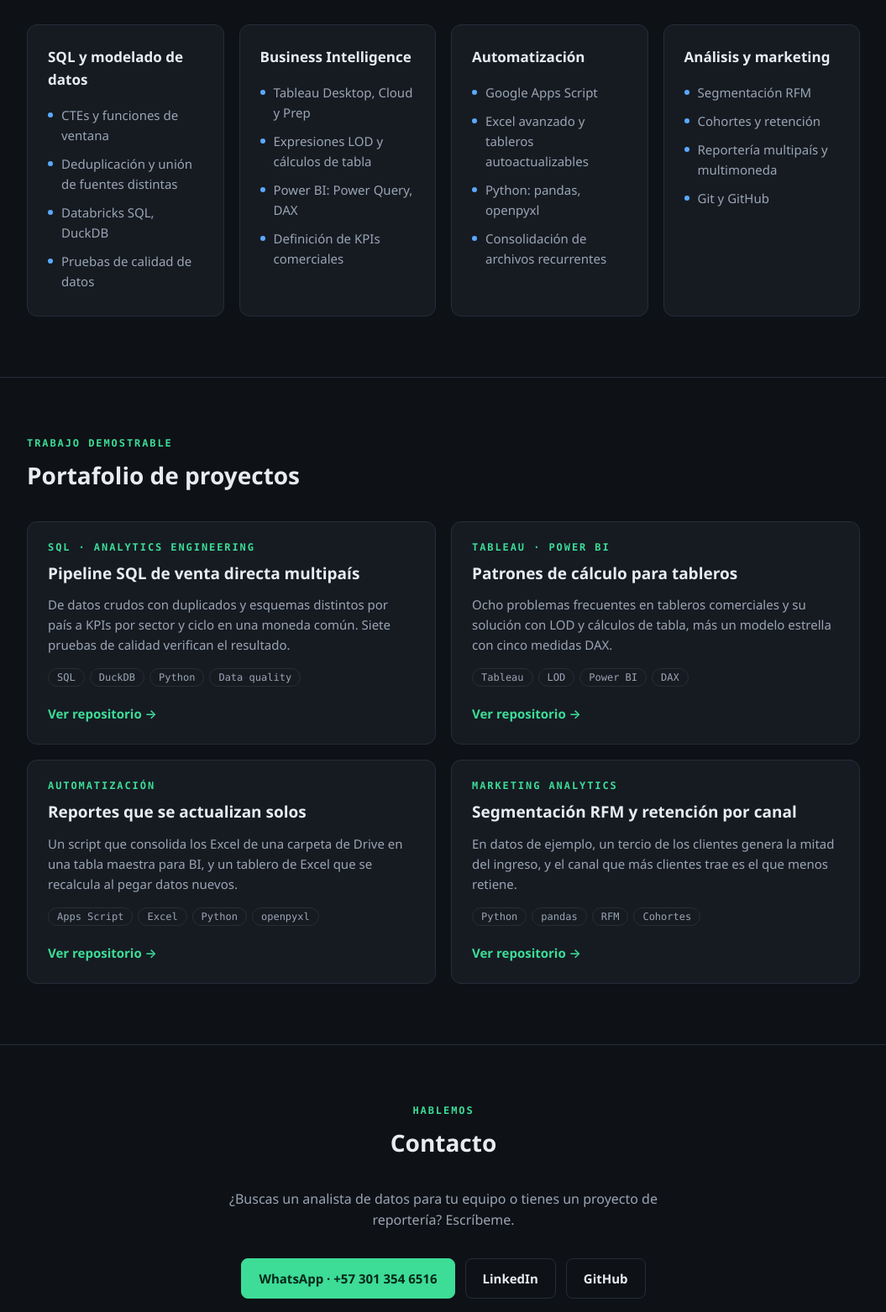
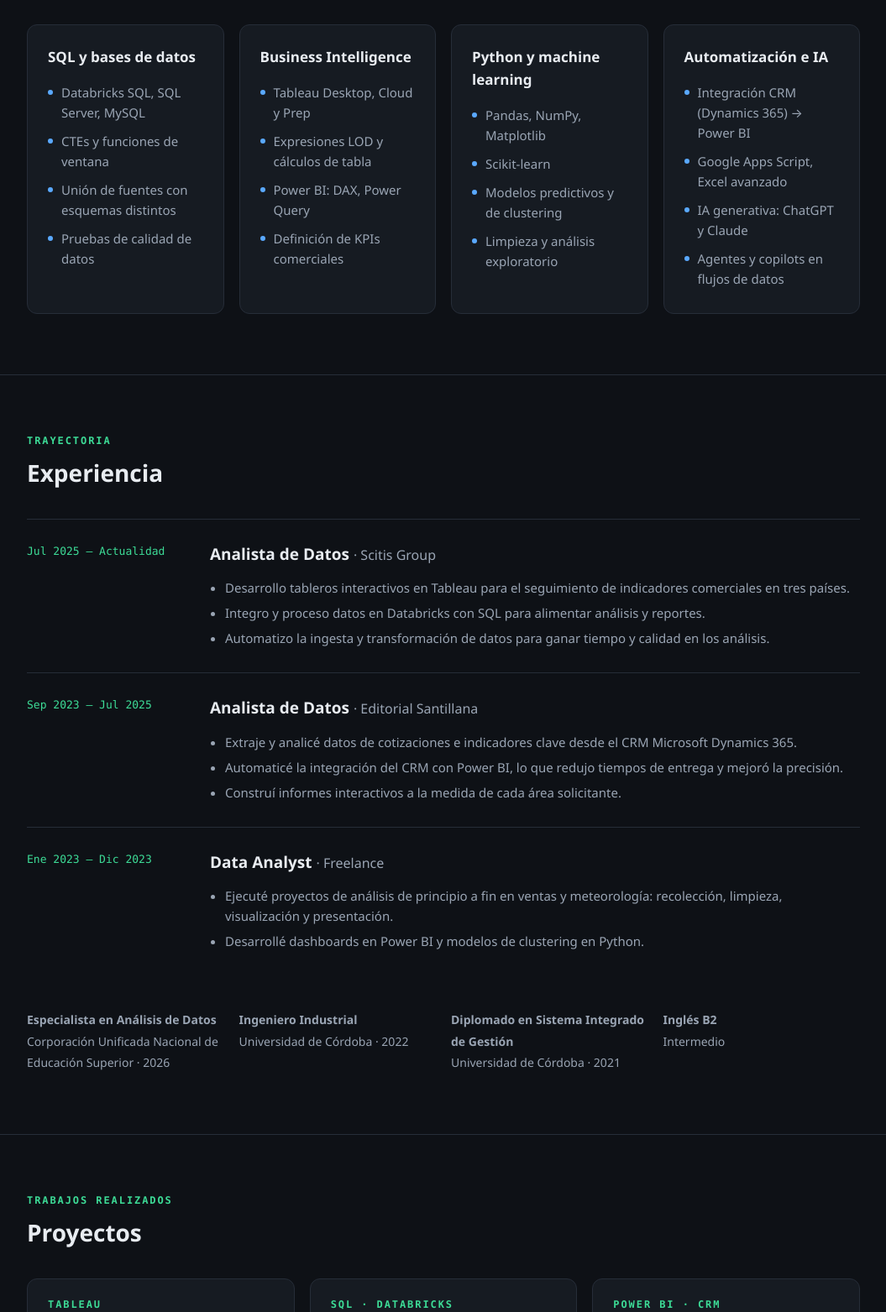
Before and after one commit to SSANCHEZ904/portafolio, a plain HTML site: page index.html in a window 1280 px wide. Shown: the part 921-2484 px from the top of the page at 84% size, without its empty margins (112-1167 px from the left). Drawn offline with Linux system fonts and the light colour scheme.

Commit message:
Revise portfolio content and improve layout responsiveness
Updated the portfolio description and skills section to include Python and machine learning. Adjusted layout properties for various elements to improve responsiveness and visual consistency.

```diff
--- a/index.html
+++ b/index.html
@@ -4,7 +4,7 @@
 <meta charset="utf-8">
 <meta name="viewport" content="width=device-width, initial-scale=1">
 <title>Sebastian Sanchez | Analista de Datos & BI</title>
-<meta name="description" content="Portafolio de Sebastian Sanchez: SQL, Tableau, Power BI y automatización de reportes.">
+<meta name="description" content="Portafolio de Sebastian Sanchez: Tableau, Power BI, SQL, Python y automatización de reportes.">
 <style>
 :root{--bg:#0e1116;--panel:#161b22;--line:#262d38;--ink:#e8ecf1;--soft:#9aa5b4;--acc:#3ddc97;--acc2:#5aa9ff}
 *{box-sizing:border-box;margin:0}
@@ -41,19 +41,27 @@ h2{font-size:28px;margin:10px 0 32px}
 .card ul{list-style:none;padding:0;color:var(--soft);font-size:15px}
 .card li{padding:5px 0 5px 16px;position:relative}
 .card li:before{content:"";position:absolute;left:0;top:14px;width:6px;height:6px;border-radius:50%;background:var(--acc2)}
-.proj{grid-template-columns:repeat(auto-fit,minmax(min(100%,440px),1fr))}
+.proj{grid-template-columns:repeat(auto-fit,minmax(min(100%,300px),1fr))}
 .proj .card{display:flex;flex-direction:column}
-.proj p{color:var(--soft);font-size:15px;margin-bottom:16px}
+.proj p{color:var(--soft);font-size:15px;margin-bottom:18px}
 .proj h3{font-size:19px;margin:10px 0}
-.chips{display:flex;flex-wrap:wrap;gap:6px;margin-bottom:20px}
+.chips{display:flex;flex-wrap:wrap;gap:6px;margin-top:auto}
 .chips span{font:12px ui-monospace,Consolas,monospace;border:1px solid var(--line);border-radius:20px;padding:3px 10px;color:var(--soft)}
-.more{margin-top:auto;color:var(--acc);font-weight:600;font-size:15px}
-.more:hover{text-decoration:underline}
+.job{display:grid;grid-template-columns:190px 1fr;gap:8px 28px;padding:26px 0;border-top:1px solid var(--line)}
+.job:first-of-type{border-top:0;padding-top:0}
+.job .when{color:var(--acc);font:13px ui-monospace,Consolas,monospace;padding-top:4px}
+.job h3{font-size:19px}
+.job h3 small{color:var(--soft);font-weight:400;font-size:16px}
+.job ul{color:var(--soft);font-size:15px;padding-left:18px;margin-top:10px}
+.job li{padding:3px 0}
+.edu{margin-top:40px}
+.edu b{display:block;font-size:16px}
+.edu span{color:var(--soft);font-size:14px}
 .contact{text-align:center}
 .contact p{color:var(--soft);max-width:36em;margin:0 auto}
 .contact .btns{justify-content:center}
 footer{border-top:1px solid var(--line);padding:28px 0;text-align:center;color:var(--soft);font-size:14px}
-@media(max-width:600px){nav a.l{display:none}.hero{padding:64px 24px 56px}}
+@media(max-width:700px){nav a.l{display:none}.job{grid-template-columns:1fr}.hero{padding:64px 24px 56px}}
 </style>
 </head>
 <body>
@@ -61,6 +69,7 @@ footer{border-top:1px solid var(--line);padding:28px 0;text-align:center;color:v
   <a class="brand" href="#">SEBASTIAN <b>SANCHEZ</b></a>
   <a class="l" href="#perfil"><span class="es">Perfil</span><span class="en">Profile</span></a>
   <a class="l" href="#skills"><span class="es">Habilidades</span><span class="en">Skills</span></a>
+  <a class="l" href="#experiencia"><span class="es">Experiencia</span><span class="en">Experience</span></a>
   <a class="l" href="#proyectos"><span class="es">Proyectos</span><span class="en">Projects</span></a>
   <a class="l" href="#contacto"><span class="es">Contacto</span><span class="en">Contact</span></a>
   <button id="lang" type="button" aria-label="Cambiar idioma / Switch language">EN</button>
@@ -71,16 +80,16 @@ footer{border-top:1px solid var(--line);padding:28px 0;text-align:center;color:v
   <div class="tag">Data Analytics &amp; Business Intelligence</div>
   <h1 class="es">Convierto datos comerciales en <em>tableros en los que el negocio puede confiar</em>.</h1>
   <h1 class="en">I turn commercial data into <em>dashboards the business can trust</em>.</h1>
-  <p class="lead es">Soy analista de datos en Montería, Colombia. Trabajo para una operación de venta directa en Colombia, Perú y Ecuador: escribo el SQL, construyo los tableros en Tableau y automatizo los reportes que antes se hacían a mano.</p>
-  <p class="lead en">I'm a data analyst based in Montería, Colombia. I work for a direct-sales operation across Colombia, Peru and Ecuador: I write the SQL, build the Tableau dashboards and automate reports that used to be done by hand.</p>
+  <p class="lead es">Soy ingeniero industrial y especialista en análisis de datos, en Montería, Colombia. Desde 2023 construyo tableros, consultas SQL y automatizaciones para equipos comerciales; hoy lo hago para una operación de venta directa en Colombia, Perú y Ecuador.</p>
+  <p class="lead en">I'm an industrial engineer and data analysis specialist based in Montería, Colombia. Since 2023 I've built dashboards, SQL queries and automations for commercial teams; today I do it for a direct-sales operation across Colombia, Peru and Ecuador.</p>
   <div class="btns">
     <a class="btn p" href="#proyectos"><span class="es">Ver proyectos</span><span class="en">View projects</span></a>
     <a class="btn" href="#contacto"><span class="es">Contacto</span><span class="en">Contact</span></a>
   </div>
   <div class="nums">
+    <div><b>2023</b><span class="es">año desde el que trabajo con datos</span><span class="en">working with data since</span></div>
     <div><b>3</b><span class="es">países en un mismo modelo de datos</span><span class="en">countries in one data model</span></div>
-    <div><b>SQL · Tableau · Power BI</b><span class="es">del dato crudo al tablero</span><span class="en">from raw data to dashboard</span></div>
-    <div><b>2026</b><span class="es">Especialización en Análisis de Datos</span><span class="en">Postgraduate degree in Data Analysis</span></div>
+    <div><b>Tableau · Power BI · SQL · Python</b><span class="es">del dato crudo al tablero</span><span class="en">from raw data to dashboard</span></div>
   </div>
 </div>
 
@@ -88,57 +97,98 @@ footer{border-top:1px solid var(--line);padding:28px 0;text-align:center;color:v
   <div class="tag"><span class="es">Qué sé hacer</span><span class="en">What I do</span></div>
   <h2><span class="es">Competencias y habilidades</span><span class="en">Skills</span></h2>
   <div class="grid">
-    <div class="card"><h3>SQL <span class="es">y modelado de datos</span><span class="en">&amp; data modeling</span></h3><ul>
+    <div class="card"><h3>SQL <span class="es">y bases de datos</span><span class="en">&amp; databases</span></h3><ul>
+      <li>Databricks SQL, SQL Server, MySQL</li>
       <li><span class="es">CTEs y funciones de ventana</span><span class="en">CTEs and window functions</span></li>
-      <li><span class="es">Deduplicación y unión de fuentes distintas</span><span class="en">Deduplication and merging mismatched sources</span></li>
-      <li>Databricks SQL, DuckDB</li>
-      <li><span class="es">Pruebas de calidad de datos</span><span class="en">Data quality tests</span></li></ul></div>
+      <li><span class="es">Unión de fuentes con esquemas distintos</span><span class="en">Merging sources with different schemas</span></li>
+      <li><span class="es">Pruebas de calidad de datos</span><span class="en">Data quality tests</span></li>
+    </ul></div>
     <div class="card"><h3>Business Intelligence</h3><ul>
       <li>Tableau Desktop, Cloud <span class="es">y</span><span class="en">and</span> Prep</li>
       <li><span class="es">Expresiones LOD y cálculos de tabla</span><span class="en">LOD expressions and table calculations</span></li>
-      <li>Power BI: Power Query, DAX</li>
-      <li><span class="es">Definición de KPIs comerciales</span><span class="en">Commercial KPI definition</span></li></ul></div>
-    <div class="card"><h3><span class="es">Automatización</span><span class="en">Automation</span></h3><ul>
-      <li>Google Apps Script</li>
-      <li><span class="es">Excel avanzado y tableros autoactualizables</span><span class="en">Advanced Excel and self-updating dashboards</span></li>
-      <li>Python: pandas, openpyxl</li>
-      <li><span class="es">Consolidación de archivos recurrentes</span><span class="en">Recurring file consolidation</span></li></ul></div>
-    <div class="card"><h3><span class="es">Análisis y marketing</span><span class="en">Analysis &amp; marketing</span></h3><ul>
-      <li><span class="es">Segmentación RFM</span><span class="en">RFM segmentation</span></li>
-      <li><span class="es">Cohortes y retención</span><span class="en">Cohorts and retention</span></li>
-      <li><span class="es">Reportería multipaís y multimoneda</span><span class="en">Multi-country, multi-currency reporting</span></li>
-      <li>Git <span class="es">y</span><span class="en">and</span> GitHub</li></ul></div>
+      <li>Power BI: DAX, Power Query</li>
+      <li><span class="es">Definición de KPIs comerciales</span><span class="en">Commercial KPI definition</span></li>
+    </ul></div>
+    <div class="card"><h3>Python <span class="es">y</span><span class="en">&amp;</span> machine learning</h3><ul>
+      <li>Pandas, NumPy, Matplotlib</li>
+      <li>Scikit-learn</li>
+      <li><span class="es">Modelos predictivos y de clustering</span><span class="en">Predictive and clustering models</span></li>
+      <li><span class="es">Limpieza y análisis exploratorio</span><span class="en">Data cleaning and exploratory analysis</span></li>
+    </ul></div>
+    <div class="card"><h3><span class="es">Automatización e IA</span><span class="en">Automation &amp; AI</span></h3><ul>
+      <li><span class="es">Integración CRM (Dynamics 365) → Power BI</span><span class="en">CRM (Dynamics 365) → Power BI integration</span></li>
+      <li>Google Apps Script, Excel <span class="es">avanzado</span><span class="en">(advanced)</span></li>
+      <li><span class="es">IA generativa: ChatGPT y Claude</span><span class="en">Generative AI: ChatGPT and Claude</span></li>
+      <li><span class="es">Agentes y copilots en flujos de datos</span><span class="en">Agents and copilots in data workflows</span></li>
+    </ul></div>
+  </div>
+</div></section>
+
+<section id="experiencia"><div class="wrap">
+  <div class="tag"><span class="es">Trayectoria</span><span class="en">Career</span></div>
+  <h2><span class="es">Experiencia</span><span class="en">Experience</span></h2>
+  <div class="job"><div class="when"><span class="es">Jul 2025 – Actualidad</span><span class="en">Jul 2025 – Present</span></div><div>
+    <h3><span class="es">Analista de Datos</span><span class="en">Data Analyst</span> <small>· Scitis Group</small></h3>
+    <ul>
+      <li><span class="es">Desarrollo tableros interactivos en Tableau para el seguimiento de indicadores comerciales en tres países.</span><span class="en">I build interactive Tableau dashboards to track commercial indicators across three countries.</span></li>
+      <li><span class="es">Integro y proceso datos en Databricks con SQL para alimentar análisis y reportes.</span><span class="en">I integrate and process data in Databricks with SQL to feed analyses and reports.</span></li>
+      <li><span class="es">Automatizo la ingesta y transformación de datos para ganar tiempo y calidad en los análisis.</span><span class="en">I automate data ingestion and transformation to improve turnaround and quality.</span></li>
+    </ul></div></div>
+  <div class="job"><div class="when"><span class="es">Sep 2023 – Jul 2025</span><span class="en">Sep 2023 – Jul 2025</span></div><div>
+    <h3><span class="es">Analista de Datos</span><span class="en">Data Analyst</span> <small>· Editorial Santillana</small></h3>
+    <ul>
+      <li><span class="es">Extraje y analicé datos de cotizaciones e indicadores clave desde el CRM Microsoft Dynamics 365.</span><span class="en">Extracted and analyzed quotation data and key indicators from the Microsoft Dynamics 365 CRM.</span></li>
+      <li><span class="es">Automaticé la integración del CRM con Power BI, lo que redujo tiempos de entrega y mejoró la precisión.</span><span class="en">Automated the CRM-to-Power BI integration, cutting delivery times and improving accuracy.</span></li>
+      <li><span class="es">Construí informes interactivos a la medida de cada área solicitante.</span><span class="en">Built interactive reports tailored to each requesting department.</span></li>
+    </ul></div></div>
+  <div class="job"><div class="when"><span class="es">Ene 2023 – Dic 2023</span><span class="en">Jan 2023 – Dec 2023</span></div><div>
+    <h3>Data Analyst <small>· Freelance</small></h3>
+    <ul>
+      <li><span class="es">Ejecuté proyectos de análisis de principio a fin en ventas y meteorología: recolección, limpieza, visualización y presentación.</span><span class="en">Delivered end-to-end analysis projects in sales and meteorology: collection, cleaning, visualization and presentation.</span></li>
+      <li><span class="es">Desarrollé dashboards en Power BI y modelos de clustering en Python.</span><span class="en">Built Power BI dashboards and clustering models in Python.</span></li>
+    </ul></div></div>
+  <div class="grid edu">
+    <div><b><span class="es">Especialista en Análisis de Datos</span><span class="en">Specialist in Data Analysis</span></b><span>Corporación Unificada Nacional de Educación Superior · 2026</span></div>
+    <div><b><span class="es">Ingeniero Industrial</span><span class="en">Industrial Engineer</span></b><span>Universidad de Córdoba · 2022</span></div>
+    <div><b><span class="es">Diplomado en Sistema Integrado de Gestión</span><span class="en">Diploma in Integrated Management Systems</span></b><span>Universidad de Córdoba · 2021</span></div>
+    <div><b><span class="es">Inglés B2</span><span class="en">English B2</span></b><span><span class="es">Intermedio</span><span class="en">Intermediate</span></span></div>
   </div>
 </div></section>
 
 <section id="proyectos"><div class="wrap">
-  <div class="tag"><span class="es">Trabajo demostrable</span><span class="en">Selected work</span></div>
-  <h2><span class="es">Portafolio de proyectos</span><span class="en">Projects</span></h2>
+  <div class="tag"><span class="es">Trabajos realizados</span><span class="en">Selected work</span></div>
+  <h2><span class="es">Proyectos</span><span class="en">Projects</span></h2>
   <div class="grid proj">
-    <div class="card"><div class="tag">SQL · Analytics Engineering</div>
-      <h3><span class="es">Pipeline SQL de venta directa multipaís</span><span class="en">Multi-country direct-sales SQL pipeline</span></h3>
-      <p class="es">De datos crudos con duplicados y esquemas distintos por país a KPIs por sector y ciclo en una moneda común. Siete pruebas de calidad verifican el resultado.</p>
-      <p class="en">From raw data with duplicates and per-country schemas to KPIs by sector and cycle in a common currency. Seven data quality tests verify the output.</p>
-      <div class="chips"><span>SQL</span><span>DuckDB</span><span>Python</span><span>Data quality</span></div>
-      <a class="more" href="https://github.com/SSANCHEZ904/sql-venta-directa-analytics" target="_blank" rel="noopener"><span class="es">Ver repositorio →</span><span class="en">View repository →</span></a></div>
-    <div class="card"><div class="tag">Tableau · Power BI</div>
-      <h3><span class="es">Patrones de cálculo para tableros</span><span class="en">Dashboard calculation patterns</span></h3>
-      <p class="es">Ocho problemas frecuentes en tableros comerciales y su solución con LOD y cálculos de tabla, más un modelo estrella con cinco medidas DAX.</p>
-      <p class="en">Eight recurring problems in commercial dashboards solved with LOD and table calculations, plus a star schema with five DAX measures.</p>
-      <div class="chips"><span>Tableau</span><span>LOD</span><span>Power BI</span><span>DAX</span></div>
-      <a class="more" href="https://github.com/SSANCHEZ904/bi-dashboards-tableau-powerbi" target="_blank" rel="noopener"><span class="es">Ver repositorio →</span><span class="en">View repository →</span></a></div>
+    <div class="card"><div class="tag">Tableau</div>
+      <h3><span class="es">Tableros comerciales para tres países</span><span class="en">Commercial dashboards for three countries</span></h3>
+      <p class="es">Rankings de desempeño de la fuerza de ventas, seguimiento de inicios y actividad de clientes, y tendencia consolidada de indicadores, con reglas de medición distintas por país y conversión de moneda.</p>
+      <p class="en">Sales-force performance rankings, customer start and activity tracking, and consolidated indicator trends, with country-specific measurement rules and currency conversion.</p>
+      <div class="chips"><span>Tableau</span><span>LOD</span><span>KPIs</span></div></div>
+    <div class="card"><div class="tag">SQL · Databricks</div>
+      <h3><span class="es">Un solo modelo de datos multipaís</span><span class="en">A single multi-country data model</span></h3>
+      <p class="es">Consultas que unifican fuentes con esquemas distintos por país, eliminan duplicados, completan datos faltantes con fuentes de respaldo y entregan KPIs por sector y periodo en una moneda común.</p>
+      <p class="en">Queries that unify sources with different schemas per country, remove duplicates, fill gaps from fallback sources and deliver KPIs by sector and period in a common currency.</p>
+      <div class="chips"><span>SQL</span><span>Databricks</span><span>Data quality</span></div></div>
+    <div class="card"><div class="tag">Power BI · CRM</div>
+      <h3><span class="es">Integración automática de CRM a Power BI</span><span class="en">Automated CRM-to-Power BI integration</span></h3>
+      <p class="es">Flujo automatizado que lleva las cotizaciones y otros indicadores desde Microsoft Dynamics 365 hasta informes interactivos en Power BI, a la medida de cada área.</p>
+      <p class="en">An automated flow that takes quotations and other indicators from Microsoft Dynamics 365 into interactive Power BI reports tailored to each department.</p>
+      <div class="chips"><span>Power BI</span><span>Dynamics 365</span><span>DAX</span></div></div>
     <div class="card"><div class="tag"><span class="es">Automatización</span><span class="en">Automation</span></div>
       <h3><span class="es">Reportes que se actualizan solos</span><span class="en">Reports that update themselves</span></h3>
-      <p class="es">Un script que consolida los Excel de una carpeta de Drive en una tabla maestra para BI, y un tablero de Excel que se recalcula al pegar datos nuevos.</p>
-      <p class="en">A script that consolidates Excel files from a Drive folder into a master table for BI, and an Excel dashboard that recalculates when new data is pasted.</p>
-      <div class="chips"><span>Apps Script</span><span>Excel</span><span>Python</span><span>openpyxl</span></div>
-      <a class="more" href="https://github.com/SSANCHEZ904/automatizacion-reportes" target="_blank" rel="noopener"><span class="es">Ver repositorio →</span><span class="en">View repository →</span></a></div>
-    <div class="card"><div class="tag">Marketing Analytics</div>
-      <h3><span class="es">Segmentación RFM y retención por canal</span><span class="en">RFM segmentation and channel retention</span></h3>
-      <p class="es">En datos de ejemplo, un tercio de los clientes genera la mitad del ingreso, y el canal que más clientes trae es el que menos retiene.</p>
-      <p class="en">On sample data, a third of customers generate half the revenue, and the channel that brings the most customers retains the fewest.</p>
-      <div class="chips"><span>Python</span><span>pandas</span><span>RFM</span><span>Cohortes</span></div>
-      <a class="more" href="https://github.com/SSANCHEZ904/marketing-analytics-rfm-cohortes" target="_blank" rel="noopener"><span class="es">Ver repositorio →</span><span class="en">View repository →</span></a></div>
+      <p class="es">Un script que consolida los Excel que llegan cada periodo en una tabla maestra para BI, y tableros de Excel que se recalculan al pegar datos nuevos, sin arrastrar fórmulas.</p>
+      <p class="en">A script that consolidates the Excel files arriving each period into a master table for BI, and Excel dashboards that recalculate when new data is pasted, with no formula dragging.</p>
+      <div class="chips"><span>Apps Script</span><span>Excel</span><span>Python</span></div></div>
+    <div class="card"><div class="tag">Machine learning</div>
+      <h3><span class="es">Clustering de datos sísmicos en Colombia</span><span class="en">Clustering seismic data in Colombia</span></h3>
+      <p class="es">Análisis de datos meteorológicos relacionados con sismos y modelos de clustering para identificar patrones en el territorio colombiano.</p>
+      <p class="en">Analysis of meteorological data related to earthquakes, with clustering models to identify patterns across Colombia.</p>
+      <div class="chips"><span>Python</span><span>Scikit-learn</span><span>Pandas</span></div></div>
+    <div class="card"><div class="tag">Power BI</div>
+      <h3><span class="es">Dashboards de ventas y denuncias</span><span class="en">Sales and complaints dashboards</span></h3>
+      <p class="es">Tableros interactivos para monitorear ventas y denuncias, con comparativos históricos anuales para identificar tendencias.</p>
+      <p class="en">Interactive dashboards to monitor sales and complaints, with year-over-year comparisons to spot trends.</p>
+      <div class="chips"><span>Power BI</span><span>MySQL</span><span>Excel</span></div></div>
   </div>
 </div></section>
 
@@ -150,12 +200,11 @@ footer{border-top:1px solid var(--line);padding:28px 0;text-align:center;color:v
   <div class="btns">
     <a class="btn p" href="https://wa.me/573013546516" target="_blank" rel="noopener">WhatsApp · +57 301 354 6516</a>
     <a class="btn" href="https://www.linkedin.com/in/sebastiandsm/" target="_blank" rel="noopener">LinkedIn</a>
-    <a class="btn" href="https://github.com/SSANCHEZ904" target="_blank" rel="noopener">GitHub</a>
   </div>
 </div></section>
 </main>
 
-<footer><div class="wrap">© 2026 Sebastian Sanchez · <span class="es">Los proyectos usan datos sintéticos</span><span class="en">Projects use synthetic data</span></div></footer>
+<footer><div class="wrap">© 2026 Sebastian Sanchez · <span class="es">Analítica de datos y Business Intelligence</span><span class="en">Data Analytics and Business Intelligence</span></div></footer>
 
 <script>
 const b=document.getElementById('lang');
```
